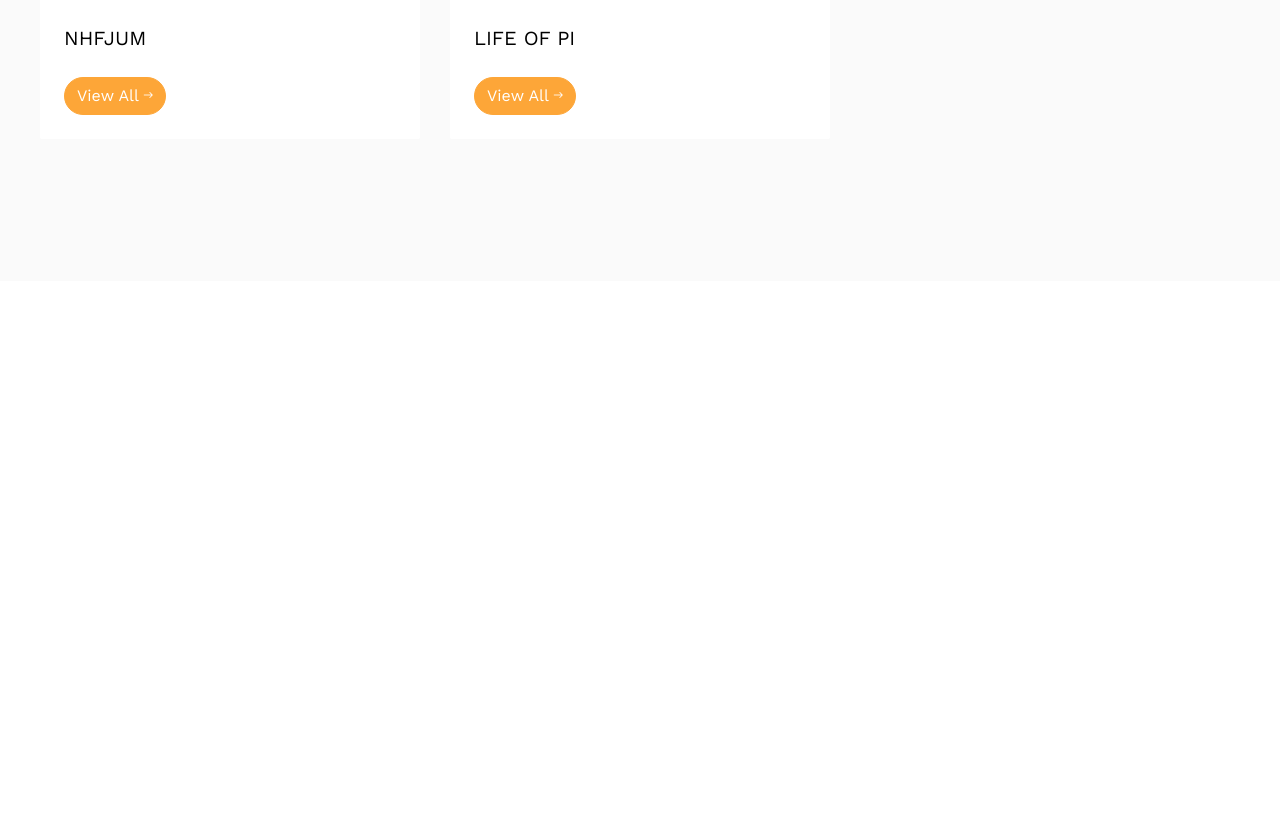
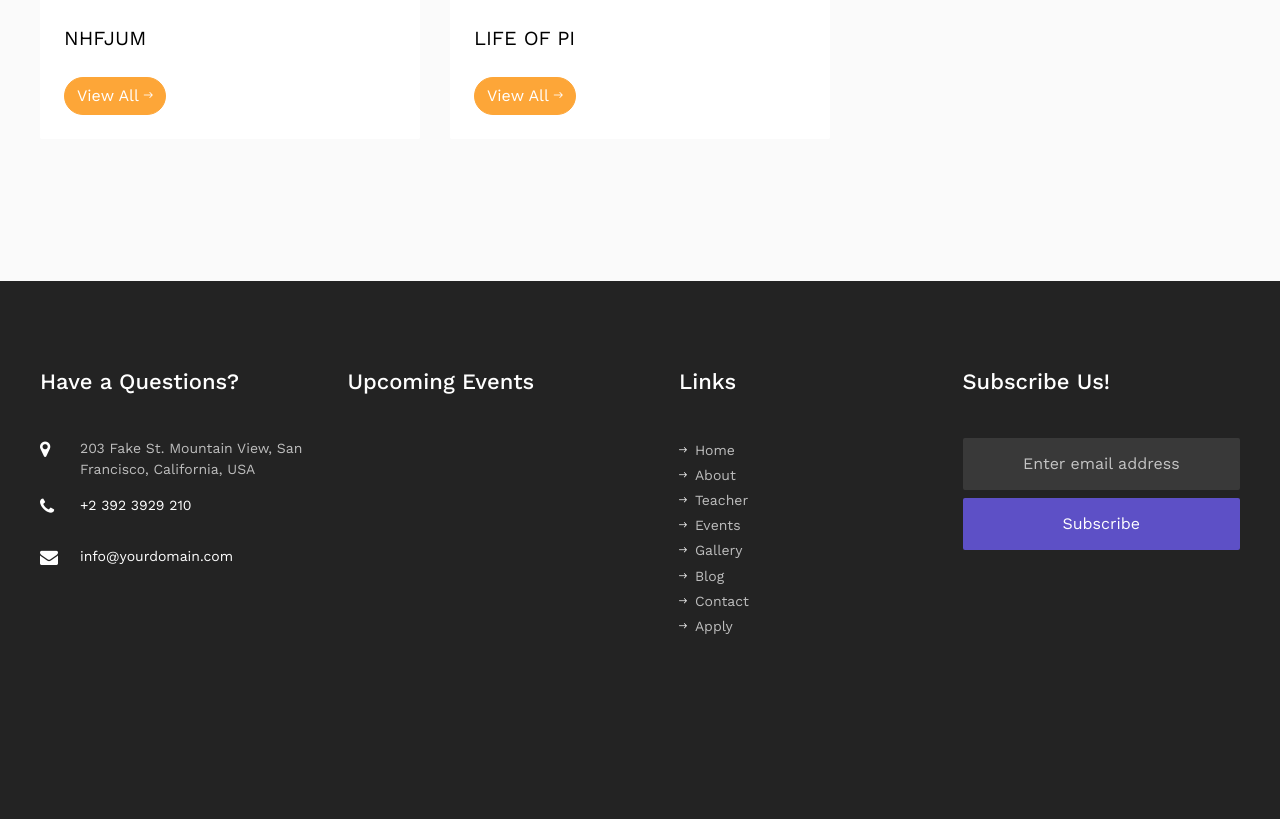
Before and after one commit to dreamvrutik/webworks, a Django app: page /gallery in a window 1280 px wide. Shown: the part 845-1664 px from the top of the page. Before the commit the page ends 960 px from the top, so only its background shows below. Run offline with Django 3.2, Linux system fonts and the light colour scheme; data comes from the database, SQL or seed files in the repository; some libraries are stand-ins or nearby versions; some web fonts are replaced.

Commit message:
gallery group

```diff
--- a/website/Templates/approach.html
+++ b/website/Templates/approach.html
@@ -42,7 +42,7 @@
 	        	<li class="nav-item"><a href="about.html" class="nav-link">About</a></li>
 	        	<li class="nav-item"><a href="teacher.html" class="nav-link">Teacher</a></li>
 	        	<li class="nav-item"><a href="courses.html" class="nav-link">Events</a></li>
-	        	<li class="nav-item"><a href="pricing.html" class="nav-link">Gallery</a></li>
+	        	<li class="nav-item"><a href="/gallery" class="nav-link">Gallery</a></li>
 	        	<li class="nav-item"><a href="blog.html" class="nav-link">Blog</a></li>
 	          <li class="nav-item"><a href="contact.html" class="nav-link">Contact</a></li>
             <li class="nav-item"><a href="contact.html" class="nav-link">Apply</a></li>
--- a/website/Templates/events.html
+++ b/website/Templates/events.html
@@ -42,7 +42,7 @@
 	        	<li class="nav-item"><a href="about.html" class="nav-link">About</a></li>
 	        	<li class="nav-item"><a href="teacher.html" class="nav-link">Teacher</a></li>
 	        	<li class="nav-item"><a href="courses.html" class="nav-link">Events</a></li>
-	        	<li class="nav-item"><a href="pricing.html" class="nav-link">Gallery</a></li>
+	        	<li class="nav-item"><a href="/gallery" class="nav-link">Gallery</a></li>
 	        	<li class="nav-item"><a href="blog.html" class="nav-link">Blog</a></li>
 	          <li class="nav-item"><a href="contact.html" class="nav-link">Contact</a></li>
             <li class="nav-item"><a href="contact.html" class="nav-link">Apply</a></li>
--- a/website/Templates/gallery.html
+++ b/website/Templates/gallery.html
@@ -87,6 +87,76 @@
         </div>
     </section>
 
+    <footer class="ftco-footer ftco-bg-dark ftco-section">
+        <div class="container">
+          <div class="row mb-5">
+            <div class="col-md-6 col-lg-3">
+              <div class="ftco-footer-widget mb-5">
+                  <h2 class="ftco-heading-2">Have a Questions?</h2>
+                  <div class="block-23 mb-3">
+                    <ul>
+                      <li><span class="icon icon-map-marker"></span><span class="text">203 Fake St. Mountain View, San Francisco, California, USA</span></li>
+                      <li><a href="#"><span class="icon icon-phone"></span><span class="text">+2 392 3929 210</span></a></li>
+                      <li><a href="#"><span class="icon icon-envelope"></span><span class="text">info@yourdomain.com</span></a></li>
+                    </ul>
+                  </div>
+              </div>
+            </div>
+            <div class="col-md-6 col-lg-3">
+              <div class="ftco-footer-widget mb-5">
+                <h2 class="ftco-heading-2">Upcoming Events</h2>
+                {% if no_of_events == 0  %}
+                <div class="block-21 mb-4 d-flex">
+                  <div class="text">
+                    <h3 class="heading"><a>No Upcoming Events</a></h3>
+
+                  </div>
+                </div>
+                {% endif %}
+                {% for i in events %}
+                <div class="block-21 mb-5 d-flex">
+                  <a href="{{i.3}}" class="blog-img mr-4" style="background-image: url({{i.2}});"></a>
+                  <div class="text">
+                    <h3 class="heading"><a href="{{i.3}}">{{i.0}}</a></h3>
+                    <div class="meta">
+                      <div><a href="{{i.3}}"><span class="icon-calendar"></span>&nbsp;{{i.1}}</a></div>
+                    </div>
+                  </div>
+                </div>
+                {% endfor %}
+              </div>
+            </div>
+            <div class="col-md-6 col-lg-3">
+              <div class="ftco-footer-widget mb-5 ml-md-4">
+                <h2 class="ftco-heading-2">Links</h2>
+                <ul class="list-unstyled">
+                  <li><a href="/"><span class="ion-ios-arrow-round-forward mr-2"></span>Home</a></li>
+                  <li><a href="about.html"><span class="ion-ios-arrow-round-forward mr-2"></span>About</a></li>
+                  <li><a href="teacher.html"><span class="ion-ios-arrow-round-forward mr-2"></span>Teacher</a></li>
+                  <li><a href="courses.html"><span class="ion-ios-arrow-round-forward mr-2"></span>Events</a></li>
+                  <li><a href="/gallery"><span class="ion-ios-arrow-round-forward mr-2"></span>Gallery</a></li>
+                  <li><a href="blog.html"><span class="ion-ios-arrow-round-forward mr-2"></span>Blog</a></li>
+                  <li><a href="contact.html"><span class="ion-ios-arrow-round-forward mr-2"></span>Contact</a></li>
+                  <li><a href="contact.html"><span class="ion-ios-arrow-round-forward mr-2"></span>Apply</a></li>
+                </ul>
+              </div>
+            </div>
+            <div class="col-md-6 col-lg-3">
+              <div class="ftco-footer-widget mb-5">
+                  <h2 class="ftco-heading-2">Subscribe Us!</h2>
+                <form action="#" class="subscribe-form">
+                  <div class="form-group">
+                    <input type="text" class="form-control mb-2 text-center" placeholder="Enter email address">
+                    <input type="submit" value="Subscribe" class="form-control submit px-3">
+                  </div>
+                </form>
+              </div>
+            </div>
+          </div>
+        </div>
+      </footer>
+
+
 
 
   <!-- loader -->
--- a/website/Templates/group_gallery.html
+++ b/website/Templates/group_gallery.html
@@ -112,11 +112,11 @@
             <div class="ftco-footer-widget mb-5 ml-md-4">
               <h2 class="ftco-heading-2">Links</h2>
               <ul class="list-unstyled">
-                <li><a href=""><span class="ion-ios-arrow-round-forward mr-2"></span>Home</a></li>
+                <li><a href="/"><span class="ion-ios-arrow-round-forward mr-2"></span>Home</a></li>
                 <li><a href="about.html"><span class="ion-ios-arrow-round-forward mr-2"></span>About</a></li>
                 <li><a href="teacher.html"><span class="ion-ios-arrow-round-forward mr-2"></span>Teacher</a></li>
                 <li><a href="courses.html"><span class="ion-ios-arrow-round-forward mr-2"></span>Events</a></li>
-                <li><a href="pricing.html"><span class="ion-ios-arrow-round-forward mr-2"></span>Gallery</a></li>
+                <li><a href="/gallery"><span class="ion-ios-arrow-round-forward mr-2"></span>Gallery</a></li>
                 <li><a href="blog.html"><span class="ion-ios-arrow-round-forward mr-2"></span>Blog</a></li>
                 <li><a href="contact.html"><span class="ion-ios-arrow-round-forward mr-2"></span>Contact</a></li>
                 <li><a href="contact.html"><span class="ion-ios-arrow-round-forward mr-2"></span>Apply</a></li>
--- a/website/Templates/high.html
+++ b/website/Templates/high.html
@@ -42,7 +42,7 @@
 	        	<li class="nav-item"><a href="about.html" class="nav-link">About</a></li>
 	        	<li class="nav-item"><a href="teacher.html" class="nav-link">Teacher</a></li>
 	        	<li class="nav-item"><a href="courses.html" class="nav-link">Events</a></li>
-	        	<li class="nav-item"><a href="pricing.html" class="nav-link">Gallery</a></li>
+	        	<li class="nav-item"><a href="/gallery" class="nav-link">Gallery</a></li>
 	        	<li class="nav-item"><a href="blog.html" class="nav-link">Blog</a></li>
 	          <li class="nav-item"><a href="contact.html" class="nav-link">Contact</a></li>
             <li class="nav-item"><a href="contact.html" class="nav-link">Apply</a></li>
@@ -118,11 +118,11 @@
             <div class="ftco-footer-widget mb-5 ml-md-4">
               <h2 class="ftco-heading-2">Links</h2>
               <ul class="list-unstyled">
-                <li><a href=""><span class="ion-ios-arrow-round-forward mr-2"></span>Home</a></li>
+                <li><a href="/"><span class="ion-ios-arrow-round-forward mr-2"></span>Home</a></li>
                 <li><a href="about.html"><span class="ion-ios-arrow-round-forward mr-2"></span>About</a></li>
                 <li><a href="teacher.html"><span class="ion-ios-arrow-round-forward mr-2"></span>Teacher</a></li>
                 <li><a href="courses.html"><span class="ion-ios-arrow-round-forward mr-2"></span>Events</a></li>
-                <li><a href="pricing.html"><span class="ion-ios-arrow-round-forward mr-2"></span>Gallery</a></li>
+                <li><a href="/gallery"><span class="ion-ios-arrow-round-forward mr-2"></span>Gallery</a></li>
                 <li><a href="blog.html"><span class="ion-ios-arrow-round-forward mr-2"></span>Blog</a></li>
                 <li><a href="contact.html"><span class="ion-ios-arrow-round-forward mr-2"></span>Contact</a></li>
                 <li><a href="contact.html"><span class="ion-ios-arrow-round-forward mr-2"></span>Apply</a></li>
--- a/website/Templates/index.html
+++ b/website/Templates/index.html
@@ -374,11 +374,11 @@
             <div class="ftco-footer-widget mb-5 ml-md-4">
               <h2 class="ftco-heading-2">Links</h2>
               <ul class="list-unstyled">
-                <li><a href=""><span class="ion-ios-arrow-round-forward mr-2"></span>Home</a></li>
+                <li><a href="/"><span class="ion-ios-arrow-round-forward mr-2"></span>Home</a></li>
                 <li><a href="about.html"><span class="ion-ios-arrow-round-forward mr-2"></span>About</a></li>
                 <li><a href="teacher.html"><span class="ion-ios-arrow-round-forward mr-2"></span>Teacher</a></li>
                 <li><a href="courses.html"><span class="ion-ios-arrow-round-forward mr-2"></span>Events</a></li>
-                <li><a href="pricing.html"><span class="ion-ios-arrow-round-forward mr-2"></span>Gallery</a></li>
+                <li><a href="/gallery"><span class="ion-ios-arrow-round-forward mr-2"></span>Gallery</a></li>
                 <li><a href="blog.html"><span class="ion-ios-arrow-round-forward mr-2"></span>Blog</a></li>
                 <li><a href="contact.html"><span class="ion-ios-arrow-round-forward mr-2"></span>Contact</a></li>
                 <li><a href="contact.html"><span class="ion-ios-arrow-round-forward mr-2"></span>Apply</a></li>
--- a/website/Templates/middle.html
+++ b/website/Templates/middle.html
@@ -118,11 +118,11 @@
             <div class="ftco-footer-widget mb-5 ml-md-4">
               <h2 class="ftco-heading-2">Links</h2>
               <ul class="list-unstyled">
-                <li><a href=""><span class="ion-ios-arrow-round-forward mr-2"></span>Home</a></li>
+                <li><a href="/"><span class="ion-ios-arrow-round-forward mr-2"></span>Home</a></li>
                 <li><a href="about.html"><span class="ion-ios-arrow-round-forward mr-2"></span>About</a></li>
                 <li><a href="teacher.html"><span class="ion-ios-arrow-round-forward mr-2"></span>Teacher</a></li>
                 <li><a href="courses.html"><span class="ion-ios-arrow-round-forward mr-2"></span>Events</a></li>
-                <li><a href="pricing.html"><span class="ion-ios-arrow-round-forward mr-2"></span>Gallery</a></li>
+                <li><a href="gallery"><span class="ion-ios-arrow-round-forward mr-2"></span>Gallery</a></li>
                 <li><a href="blog.html"><span class="ion-ios-arrow-round-forward mr-2"></span>Blog</a></li>
                 <li><a href="contact.html"><span class="ion-ios-arrow-round-forward mr-2"></span>Contact</a></li>
                 <li><a href="contact.html"><span class="ion-ios-arrow-round-forward mr-2"></span>Apply</a></li>
--- a/website/Templates/pre.html
+++ b/website/Templates/pre.html
@@ -121,11 +121,11 @@
             <div class="ftco-footer-widget mb-5 ml-md-4">
               <h2 class="ftco-heading-2">Links</h2>
               <ul class="list-unstyled">
-                <li><a href=""><span class="ion-ios-arrow-round-forward mr-2"></span>Home</a></li>
+                <li><a href="/"><span class="ion-ios-arrow-round-forward mr-2"></span>Home</a></li>
                 <li><a href="about.html"><span class="ion-ios-arrow-round-forward mr-2"></span>About</a></li>
                 <li><a href="teacher.html"><span class="ion-ios-arrow-round-forward mr-2"></span>Teacher</a></li>
                 <li><a href="courses.html"><span class="ion-ios-arrow-round-forward mr-2"></span>Events</a></li>
-                <li><a href="pricing.html"><span class="ion-ios-arrow-round-forward mr-2"></span>Gallery</a></li>
+                <li><a href="/gallery"><span class="ion-ios-arrow-round-forward mr-2"></span>Gallery</a></li>
                 <li><a href="blog.html"><span class="ion-ios-arrow-round-forward mr-2"></span>Blog</a></li>
                 <li><a href="contact.html"><span class="ion-ios-arrow-round-forward mr-2"></span>Contact</a></li>
                 <li><a href="contact.html"><span class="ion-ios-arrow-round-forward mr-2"></span>Apply</a></li>
```
